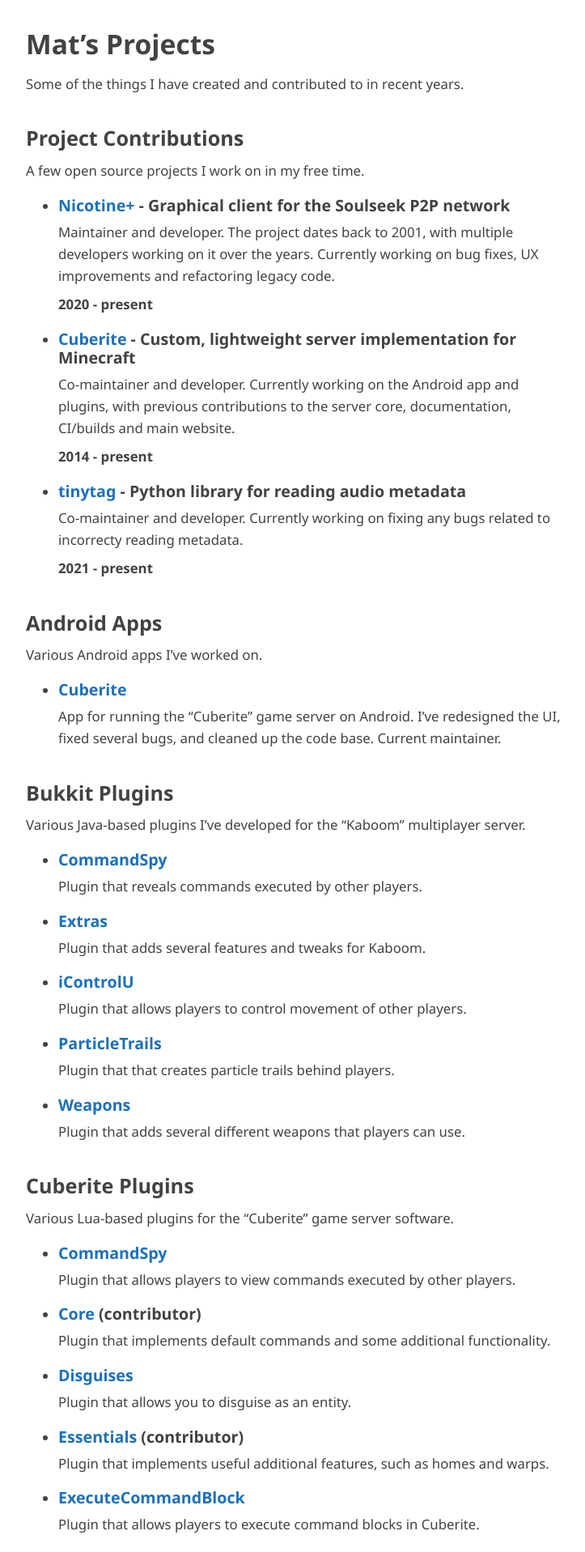
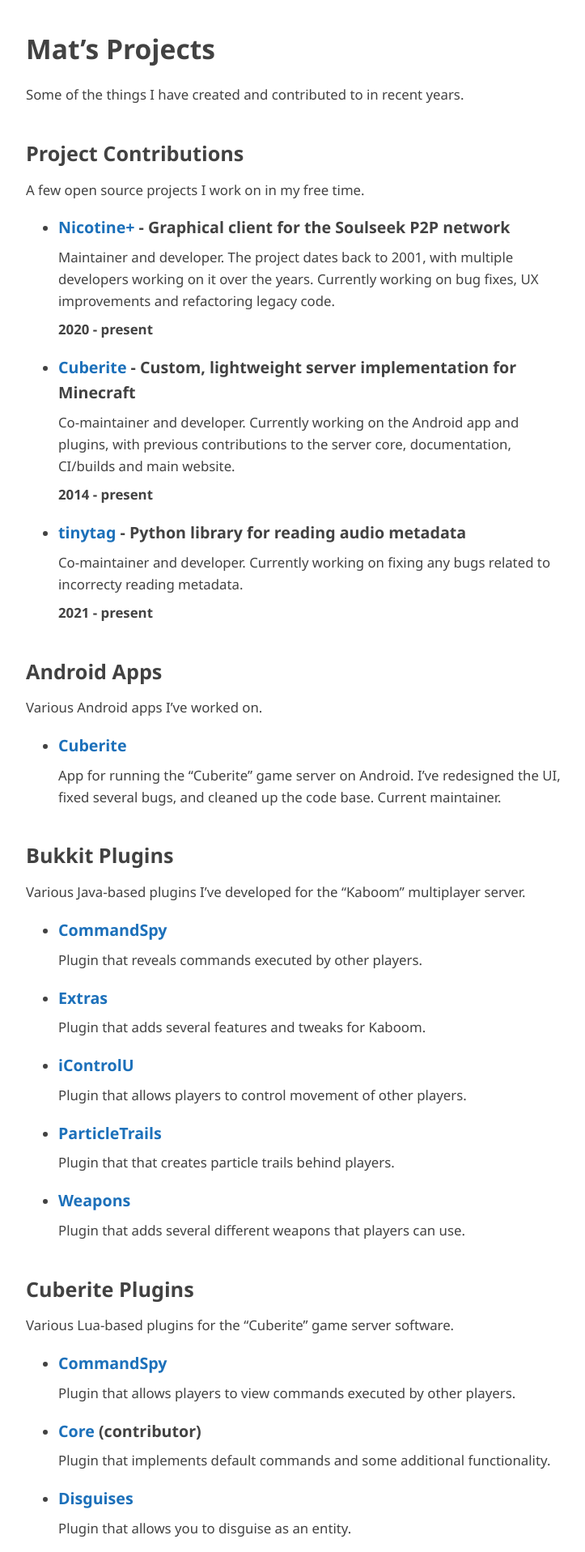
Before and after one commit to mathiascode/projects, a Jekyll site: the page built from index.md, in a window 1280 px wide. Shown: the top 1917 px of the page at 81% size, without its empty margins (272-995 px from the left). Built offline with Jekyll 4.4.1, drawn with Linux system fonts in a browser that asks for light colours; our own code applies the rules of GitHub Pages for plain Markdown files.

Commit message:
main.css: use the same line height everywhere

```diff
--- a/_includes/main.css
+++ b/_includes/main.css
@@ -6,12 +6,6 @@
     margin: 0 auto;
     max-width: 40em;
     padding: 2em;
-}
-
-h1,
-h2,
-h3 {
-    line-height: 1.2;
 }
 
 h1,
```
